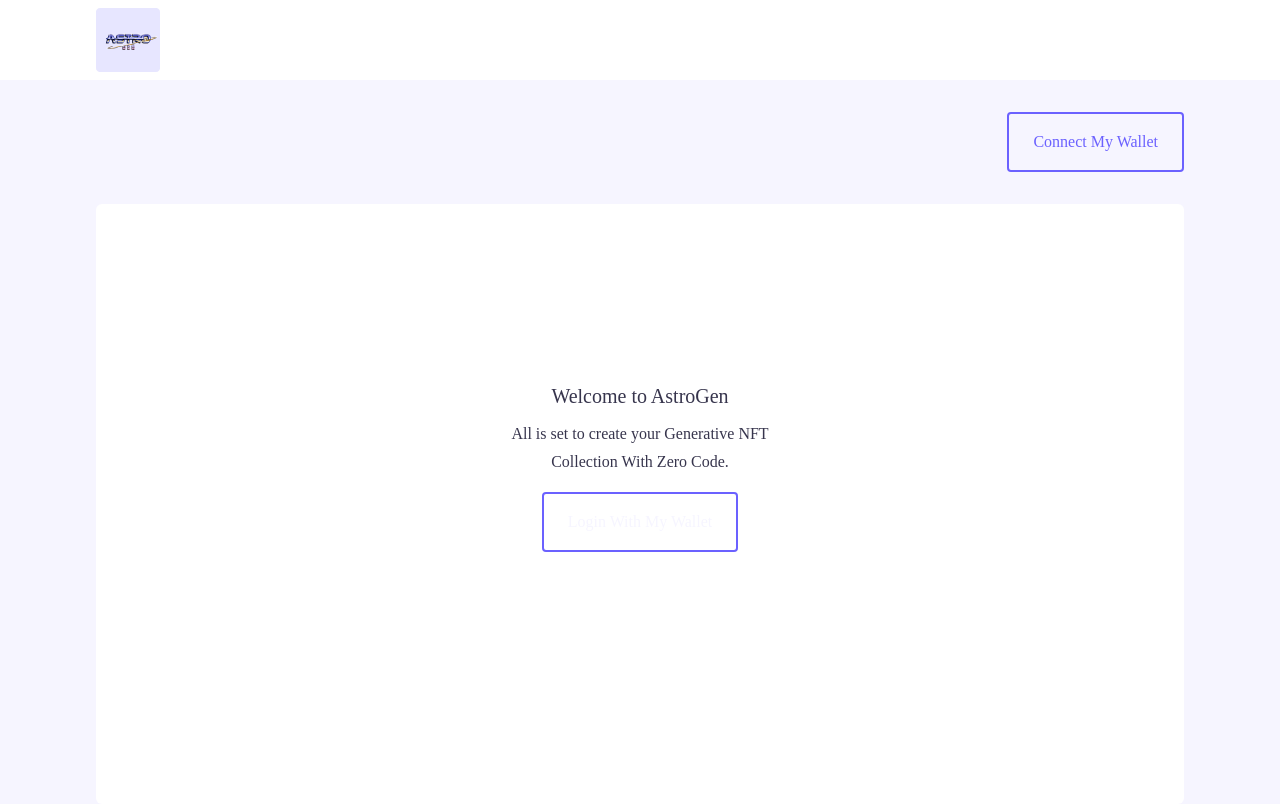
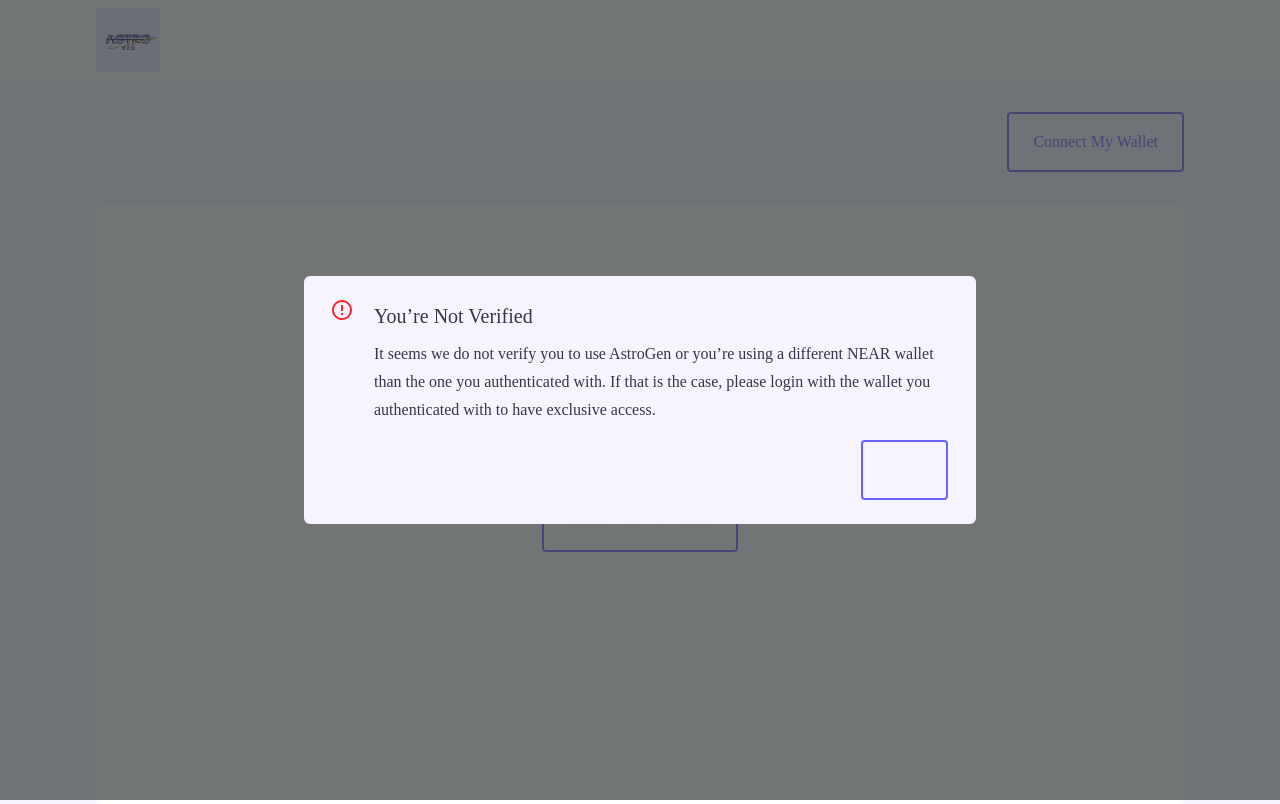
Before and after one commit to Shining7WT/astrogen-react-tailwind, a React (Create React App) app: page / in a window 1280 px wide. Both pictures are taken after a click on the button "Login With My Wallet". Built offline with nearby package versions, Linux system fonts and the light colour scheme.

Commit message:
structure update & unauthorized modal

```diff
--- a/src/App.js
+++ b/src/App.js
@@ -4,7 +4,7 @@ import * as history from 'history';
 import Dashboard from './pages/Dashboard';
 import Project from './pages/Project';
 import Navbar from './common/Navbar';
-import ProjectDashboard from './pages/ProjectDashboard';
+import Home from './pages/Home';
 
 function App() {
   const Loader = () => {
@@ -18,7 +18,7 @@ function App() {
             path='/'
             element={
               <Navbar>
-                <ProjectDashboard />
+                <Home />
               </Navbar>
             }
           />
--- a/src/common/Button.js
+++ b/src/common/Button.js
@@ -3,13 +3,13 @@ import React from 'react';
 const Button = ({ children, type, onClick, disabled, className }) => {
   return (
     <button
-      className={`bg-transparent rounded ${
+      className={`bg-transparent rounded px-6 py-4 ${
         type === 'outline'
           ? 'text-primary border-2 border-primary'
           : 'bg-primary border-2 border-primary text-background'
       } ${
         disabled ? 'opacity-60 cursor-not-allowed' : ''
-      } ${className} px-6 py-4`}
+      } ${className}`}
       onClick={() => (disabled ? null : onClick())}
     >
       {children}
--- a/src/pages/ProjectDashboard/index.js
+++ b/src/pages/Home/components/Main.js
@@ -1,7 +1,11 @@
-import React from 'react';
-import Button from '../../common/Button';
+import React, { useState } from 'react';
+import Button from '../../../common/Button';
+import UnauthorizedModal from './UnauthorizedModal';
 
-const ProjectDashboard = () => {
+const Main = () => {
+
+    const [showModal, setShowModal] = useState(false);
+
   return (
     <>
      <div className='px-0 md:px-12 lg:px-24 w-full max-w-7xl'>
@@ -18,12 +22,13 @@ const ProjectDashboard = () => {
             <p className='body2 pb-4'>
                 All is set to create your Generative NFT <br /> Collection With Zero Code.
             </p>
-            <Button type='solid' onClick={() => {}}>Login With My Wallet</Button>
+            <Button type='solid' onClick={() => setShowModal(true)}>Login With My Wallet</Button>
           </div>
         </div>
       </div>
+      { showModal && <UnauthorizedModal setShowModal={setShowModal} /> }
     </>
   )
 }
 
-export default ProjectDashboard;
+export default Main;
--- /dev/null
+++ b/src/pages/Home/components/UnauthorizedModal.js
@@ -0,0 +1,36 @@
+import React from 'react';
+import Button from '../../../common/Button';
+import { ReactComponent as Warning } from '../../../asset/svg/Warn.svg';
+
+
+const UnauthorizedModal = ({ setShowModal }) => {
+
+    return (
+        <div className='fixed top-0 left-0 w-full h-full grid place-items-center z-20'>
+            <div className='fixed top-0 left-0 w-full h-full bg-[#373B3D] opacity-70'
+                onClick={() => setShowModal(false) }
+            ></div>
+            <div className='relative max-w-2xl bg-background px-[16px] sm:px-[28px] py-[24px] mx-3 my-8 rounded-md bg-opacity-100 z-10'>
+                <div className='flex flex-row gap-[22px]'>
+                    <div className='inline'>
+                        <Warning className='w-[20px] h-[20px]'/>
+                    </div>
+                    <div className='flex-1'>
+                        <h3 className='pb-2'>You’re Not Verified</h3>
+                        <p className='body2 pb-4'>
+                            It seems we do not verify you to use AstroGen or you’re using a
+                            different NEAR wallet than the one you authenticated with.
+                            If that is the case, please login with the wallet you
+                            authenticated with to have exclusive access.
+                        </p>
+                        <div className='flex flex-col items-end'>
+                            <Button type='solid' className='px-4 py-2' onClick={() => setShowModal(false)}>Okay</Button>
+                      </div>
+                    </div>
+                </div>
+            </div>
+        </div>
+    );
+};
+
+export default UnauthorizedModal;
--- /dev/null
+++ b/src/pages/Home/index.js
@@ -0,0 +1,10 @@
+import React, { useState } from 'react';
+import Main from './components/Main';
+
+const Home = () => {
+  return (
+    <Main />
+  )
+}
+
+export default Home;
```
Also changed, not shown: src/asset/svg/Warn.svg (added).
